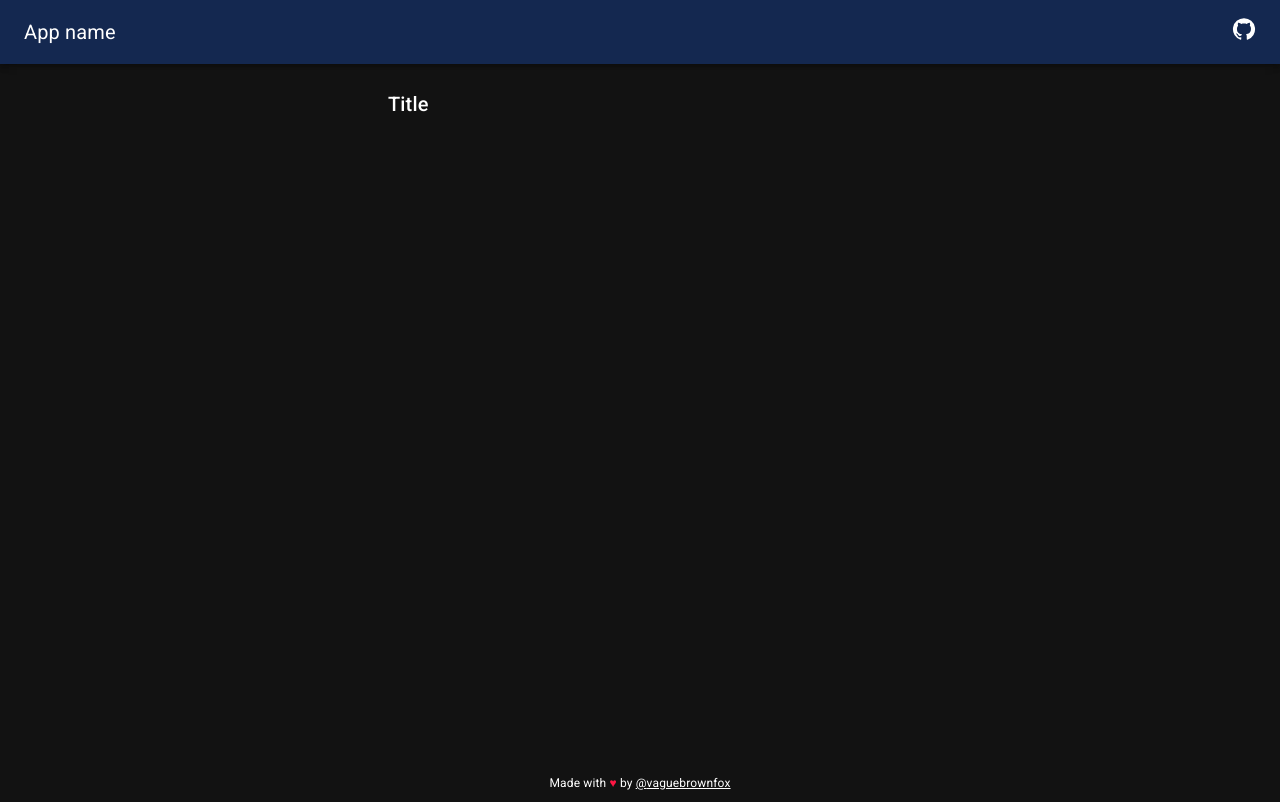
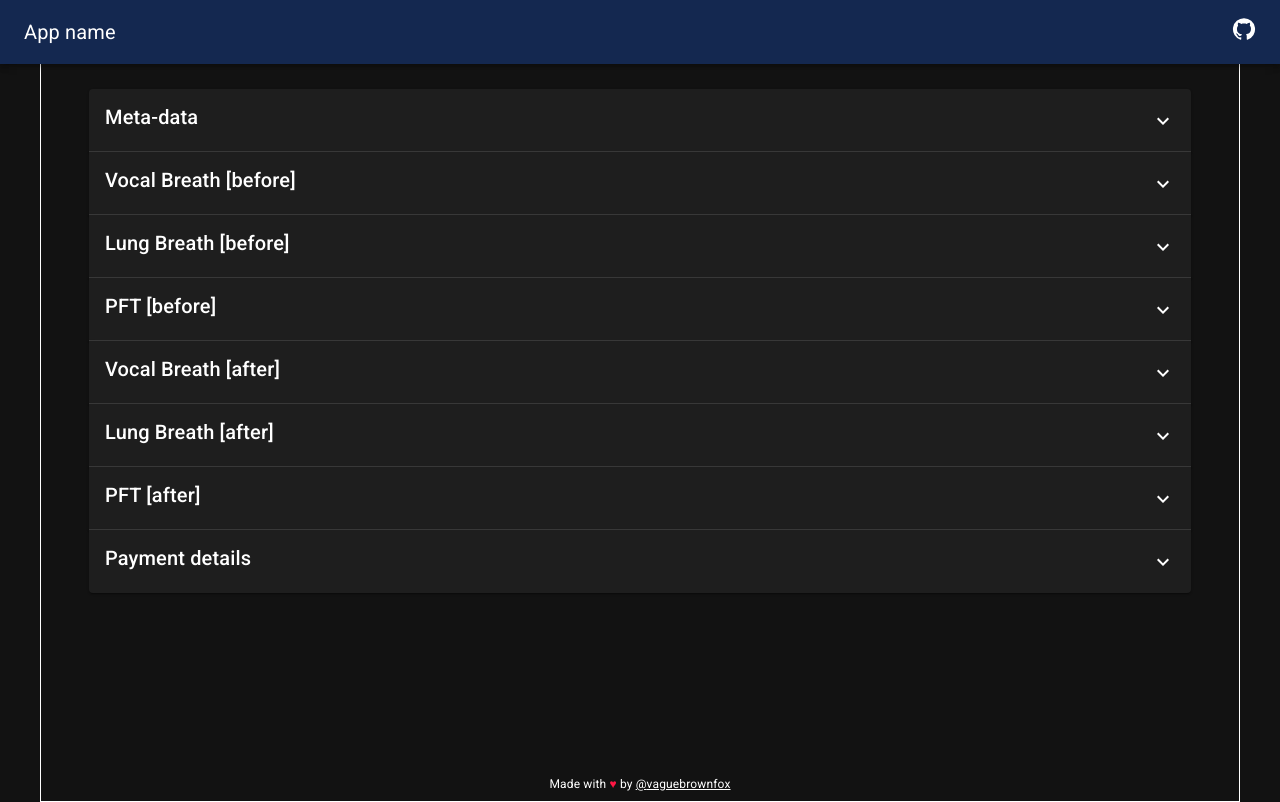
Before and after one commit to vaguebrownfox01/pnoi-data_store, a React (Create React App) app: page / in a window 1280 px wide. Built offline with nearby package versions, Linux system fonts and the light colour scheme; a web font is replaced by a local one.

Commit message:
main panel

```diff
--- a/package.json
+++ b/package.json
@@ -10,6 +10,7 @@
     "@mui/material": "^5.8.4",
     "react": "^18.2.0",
     "react-dom": "^18.2.0",
+    "react-dropzone": "^14.2.2",
     "react-scripts": "5.0.1"
   },
   "scripts": {
--- a/src/app/App.js
+++ b/src/app/App.js
@@ -1,11 +1,11 @@
 import * as React from "react";
 import Layout from "./components/Layout";
-import SamplePiece from "./pieces/SamplePiece";
+import MainPanel from "./pieces/MainPanel";
 
 const App = React.memo(function App() {
 	return (
 		<Layout>
-			<SamplePiece />
+			<MainPanel />
 		</Layout>
 	);
 });
--- a/src/app/components/Layout.js
+++ b/src/app/components/Layout.js
@@ -9,7 +9,7 @@ import { Container } from "@mui/system";
 
 const Layout = React.memo(function Layout({ children }) {
 	return (
-		<Container maxWidth="sm">
+		<Container sx={{ border: "1px solid white" }} maxWidth="lg">
 			<Box>
 				<Header />
 				<StickyFooterWrapper>
--- /dev/null
+++ b/src/app/pieces/DataAccordion.js
@@ -0,0 +1,35 @@
+import * as React from "react";
+import Accordion from "@mui/material/Accordion";
+import AccordionSummary from "@mui/material/AccordionSummary";
+import AccordionDetails from "@mui/material/AccordionDetails";
+import Typography from "@mui/material/Typography";
+import ExpandMoreIcon from "@mui/icons-material/ExpandMore";
+
+const DataAccordion = React.memo(function DataAccordion({ sections }) {
+	return (
+		<div>
+			{sections.map((dataPt, i) => (
+				<Accordion>
+					<AccordionSummary
+						expandIcon={<ExpandMoreIcon />}
+						aria-controls="panel1a-content"
+						id={`panel1a-header-${i}`}
+					>
+						<Typography variant="h6" gutterBottom>
+							{dataPt.name}
+						</Typography>
+					</AccordionSummary>
+					<AccordionDetails>
+						<Typography>
+							Lorem ipsum dolor sit amet, consectetur adipiscing
+							elit. Suspendisse malesuada lacus ex, sit amet
+							blandit leo lobortis eget.
+						</Typography>
+					</AccordionDetails>
+				</Accordion>
+			))}
+		</div>
+	);
+});
+
+export default DataAccordion;
--- /dev/null
+++ b/src/app/pieces/MainPanel.js
@@ -0,0 +1,46 @@
+import { Typography } from "@mui/material";
+import Box from "@mui/material/Box";
+import * as React from "react";
+import DataAccordion from "./DataAccordion";
+
+const MainPanel = React.memo(function MainPanel({ children }) {
+	return (
+		<Box
+			sx={{
+				width: "100%",
+				height: "100%",
+			}}
+		>
+			<DataAccordion sections={pnoiDataPoints} />
+		</Box>
+	);
+});
+
+export const pnoiDataPoints = [
+	{
+		name: "Meta-data",
+	},
+	{
+		name: "Vocal Breath [before]",
+	},
+	{
+		name: "Lung Breath [before]",
+	},
+	{
+		name: "PFT [before]",
+	},
+	{
+		name: "Vocal Breath [after]",
+	},
+	{
+		name: "Lung Breath [after]",
+	},
+	{
+		name: "PFT [after]",
+	},
+	{
+		name: "Payment details",
+	},
+];
+
+export default MainPanel;
--- a/src/app/pieces/SamplePiece.js
+++ b/src/app/pieces/SamplePiece.js
@@ -2,12 +2,19 @@ import { Typography } from "@mui/material";
 import Box from "@mui/material/Box";
 import * as React from "react";
 
-const SamplePiece = React.memo(function SamplePiece() {
+const SamplePiece = React.memo(function SamplePiece({ children }) {
 	return (
-		<Box sx={{ width: "100%", height: "100%" }}>
+		<Box
+			sx={{
+				width: "100%",
+				height: "100%",
+				// border: "1px solid red"
+			}}
+		>
 			<Typography variant="h6" gutterBottom>
 				Title
 			</Typography>
+			{children}
 		</Box>
 	);
 });
```
Also changed, not shown: 1 other file (tests, documents, lock files or other folders).
